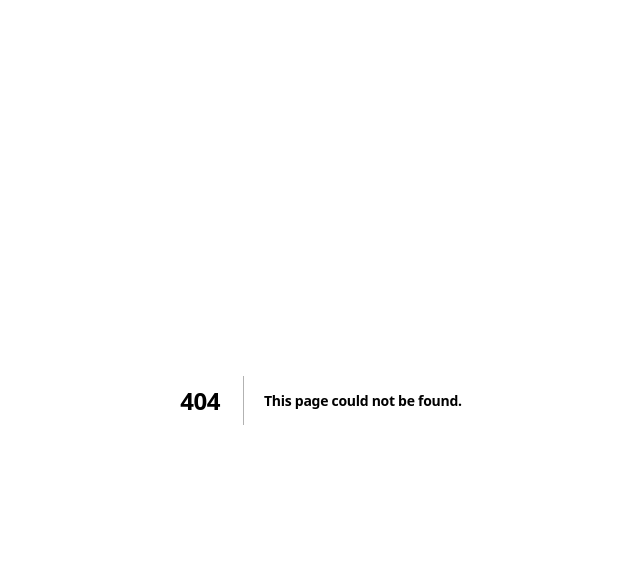
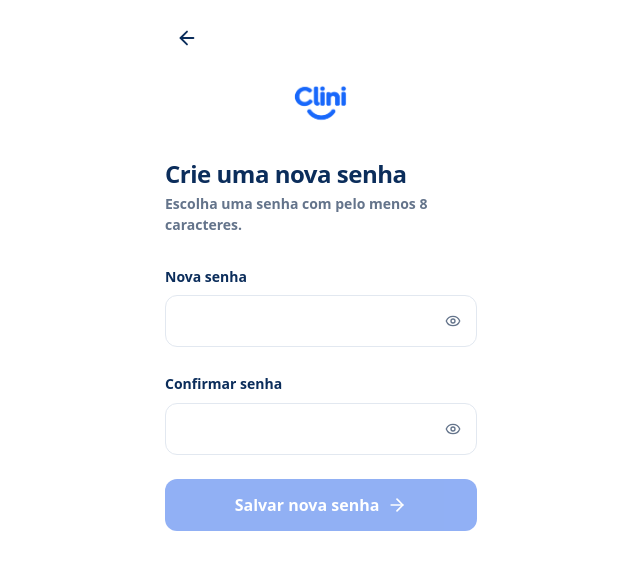
Before and after one commit to HEINRICK7/clini-app, a Next.js app: page /redefinir-senha/1 in a window 1280 px wide. Before the commit this address had no page. Shown: the top 570 px of the page, without its empty margins (319-959 px from the left). Built offline with nearby package versions, Linux system fonts and the light colour scheme; no server answers.

Commit message:
feat: add password reset flow

```diff
--- /dev/null
+++ b/src/app/redefinir-senha/[token]/page.tsx
@@ -0,0 +1,6 @@
+import { PasswordResetScreen } from "@/modules/auth/components/password-reset-screen";
+
+export default async function PasswordResetPage({ params }: { params: Promise<{ token: string }> }) {
+  const { token } = await params;
+  return <main className="flex min-h-[100dvh] justify-center overflow-x-hidden bg-surface"><PasswordResetScreen token={token} /></main>;
+}
--- /dev/null
+++ b/src/app/redefinir-senha/page.tsx
@@ -0,0 +1,5 @@
+import { PasswordResetRequestScreen } from "@/modules/auth/components/password-reset-screen";
+
+export default function PasswordResetRequestPage() {
+  return <main className="flex min-h-[100dvh] justify-center overflow-x-hidden bg-surface"><PasswordResetRequestScreen /></main>;
+}
--- a/src/modules/auth/api.ts
+++ b/src/modules/auth/api.ts
@@ -39,6 +39,20 @@ export function getCurrentSession() {
 
 export function logout() {
   return apiRequest<void>("/auth/logout", { method: "POST" });
+}
+
+export function requestPasswordReset(email: string) {
+  return apiRequest<void>("/auth/password-reset/request", {
+    method: "POST",
+    body: JSON.stringify({ email }),
+  });
+}
+
+export function resetPassword(input: { token: string; password: string; confirmPassword: string }) {
+  return apiRequest<void>("/auth/password-reset/reset", {
+    method: "POST",
+    body: JSON.stringify(input),
+  });
 }
 
 export type CommercialLeadInput = {
--- a/src/modules/auth/components/login-form.tsx
+++ b/src/modules/auth/components/login-form.tsx
@@ -138,7 +138,7 @@ export function LoginForm() {
 
         <button
           className="block min-h-11 w-full text-center text-sm font-semibold text-primary hover:text-primary-strong focus-visible:outline-2 focus-visible:outline-offset-2 focus-visible:outline-primary"
-          onClick={() => setErrorMessage("Para redefinir sua senha, entre em contato com o administrador.")}
+          onClick={() => router.push(`/redefinir-senha?email=${encodeURIComponent(email)}`)}
           type="button"
         >
           Esqueci minha senha
--- /dev/null
+++ b/src/modules/auth/components/password-reset-screen.tsx
@@ -0,0 +1,63 @@
+"use client";
+
+import Image from "next/image";
+import { useMutation } from "@tanstack/react-query";
+import { ArrowLeft, ArrowRight, Eye, EyeOff, LoaderCircle } from "lucide-react";
+import { useRouter } from "next/navigation";
+import { useState } from "react";
+
+import { ApiError } from "@/lib/api/client";
+import { requestPasswordReset, resetPassword } from "@/modules/auth/api";
+
+export function PasswordResetRequestScreen() {
+  const router = useRouter();
+  const [email, setEmail] = useState("");
+  const mutation = useMutation({ mutationFn: () => requestPasswordReset(email) });
+
+  if (mutation.isSuccess) {
+    return <MessageState title="Confira seu e-mail" message="Se houver uma conta Clini com este e-mail, enviaremos um link seguro para redefinir sua senha." onBack={() => router.replace("/login")} />;
+  }
+
+  return <AuthFrame title="Esqueci minha senha" subtitle="Informe seu e-mail para receber um link seguro de redefinição." onBack={() => router.replace("/login")}>
+    <form className="mt-8 grid gap-6" onSubmit={(event) => { event.preventDefault(); mutation.mutate(); }}>
+      <label className="text-sm font-semibold text-brand-navy" htmlFor="reset-email">E-mail<input autoComplete="email" className="mt-2 h-[52px] w-full rounded-xl border border-border bg-surface px-4 text-base outline-none focus:border-primary focus:ring-4 focus:ring-primary/10" id="reset-email" onChange={(event) => setEmail(event.target.value)} required type="email" value={email} /></label>
+      {mutation.isError ? <ErrorMessage error={mutation.error} /> : null}
+      <button className="inline-flex h-[52px] items-center justify-center gap-2 rounded-xl bg-primary px-4 font-semibold text-primary-foreground hover:bg-primary-strong disabled:opacity-50" disabled={mutation.isPending} type="submit">{mutation.isPending ? <LoaderCircle className="h-5 w-5 animate-spin" /> : null}{mutation.isPending ? "Enviando…" : "Enviar link"}<ArrowRight className="h-5 w-5" /></button>
+    </form>
+  </AuthFrame>;
+}
+
+export function PasswordResetScreen({ token }: Readonly<{ token: string }>) {
+  const router = useRouter();
+  const [password, setPassword] = useState("");
+  const [confirmPassword, setConfirmPassword] = useState("");
+  const [showPassword, setShowPassword] = useState(false);
+  const [showConfirmation, setShowConfirmation] = useState(false);
+  const mutation = useMutation({ mutationFn: () => resetPassword({ token, password, confirmPassword }), onSuccess: () => router.replace("/login") });
+  const mismatch = confirmPassword.length > 0 && password !== confirmPassword;
+
+  return <AuthFrame title="Crie uma nova senha" subtitle="Escolha uma senha com pelo menos 8 caracteres." onBack={() => router.replace("/login")}>
+    <form className="mt-8 grid gap-6" onSubmit={(event) => { event.preventDefault(); mutation.mutate(); }}>
+      <PasswordField id="new-password" label="Nova senha" value={password} show={showPassword} onChange={setPassword} onToggle={() => setShowPassword((value) => !value)} />
+      <div><PasswordField id="confirm-password" label="Confirmar senha" value={confirmPassword} show={showConfirmation} onChange={setConfirmPassword} onToggle={() => setShowConfirmation((value) => !value)} />{mismatch ? <p className="mt-2 text-sm font-semibold text-danger">As senhas precisam ser iguais.</p> : null}</div>
+      {mutation.isError ? <ErrorMessage error={mutation.error} /> : null}
+      <button className="inline-flex h-[52px] items-center justify-center gap-2 rounded-xl bg-primary px-4 font-semibold text-primary-foreground hover:bg-primary-strong disabled:opacity-50" disabled={mutation.isPending || password.length < 8 || confirmPassword.length < 8 || mismatch} type="submit">{mutation.isPending ? <LoaderCircle className="h-5 w-5 animate-spin" /> : null}{mutation.isPending ? "Salvando…" : "Salvar nova senha"}<ArrowRight className="h-5 w-5" /></button>
+    </form>
+  </AuthFrame>;
+}
+
+function AuthFrame({ title, subtitle, onBack, children }: Readonly<{ title: string; subtitle: string; onBack: () => void; children: React.ReactNode }>) {
+  return <section className="flex min-h-[100dvh] w-full max-w-[22rem] flex-col bg-surface px-5 pt-[calc(env(safe-area-inset-top)+1rem)] pb-[calc(env(safe-area-inset-bottom)+1rem)]"><button aria-label="Voltar" className="inline-flex h-11 w-11 items-center justify-center rounded-lg text-brand-navy hover:bg-surface-muted" onClick={onBack} type="button"><ArrowLeft className="h-[22px] w-[22px]" /></button><div className="mt-1 flex justify-center"><Image alt="Clini" className="h-auto w-[4.5rem]" height={1254} priority src="/icon-sem-slogan.png" width={1254} /></div><header className="mt-6"><h1 className="text-2xl font-bold leading-[1.2] tracking-tight text-brand-navy">{title}</h1><p className="mt-1 text-sm leading-6 text-muted-foreground">{subtitle}</p></header>{children}</section>;
+}
+
+function MessageState({ title, message, onBack }: Readonly<{ title: string; message: string; onBack: () => void }>) {
+  return <AuthFrame title={title} subtitle={message} onBack={onBack}><button className="mt-8 h-[52px] rounded-xl bg-primary font-semibold text-primary-foreground" onClick={onBack} type="button">Voltar para o login</button></AuthFrame>;
+}
+
+function PasswordField({ id, label, value, show, onChange, onToggle }: Readonly<{ id: string; label: string; value: string; show: boolean; onChange: (value: string) => void; onToggle: () => void }>) {
+  return <label className="text-sm font-semibold text-brand-navy" htmlFor={id}>{label}<span className="relative mt-2 block"><input autoComplete="new-password" className="h-[52px] w-full rounded-xl border border-border bg-surface px-4 pr-12 text-base outline-none focus:border-primary focus:ring-4 focus:ring-primary/10" id={id} minLength={8} onChange={(event) => onChange(event.target.value)} required type={show ? "text" : "password"} value={value} /><button aria-label={show ? "Ocultar senha" : "Mostrar senha"} className="absolute right-1 top-1/2 h-10 w-10 -translate-y-1/2 text-muted-foreground" onClick={onToggle} type="button">{show ? <EyeOff className="mx-auto h-4 w-4" /> : <Eye className="mx-auto h-4 w-4" />}</button></span></label>;
+}
+
+function ErrorMessage({ error }: Readonly<{ error: Error }>) {
+  return <p aria-live="polite" className="rounded-xl border border-danger/30 bg-danger/10 px-4 py-3 text-sm text-danger" role="alert">{error instanceof ApiError ? error.message : "Não foi possível concluir a operação."}</p>;
+}
```
Also changed, not shown: public/ChatGPT Image Sep 14, 2026, 06_47_08 PM.png (added).
